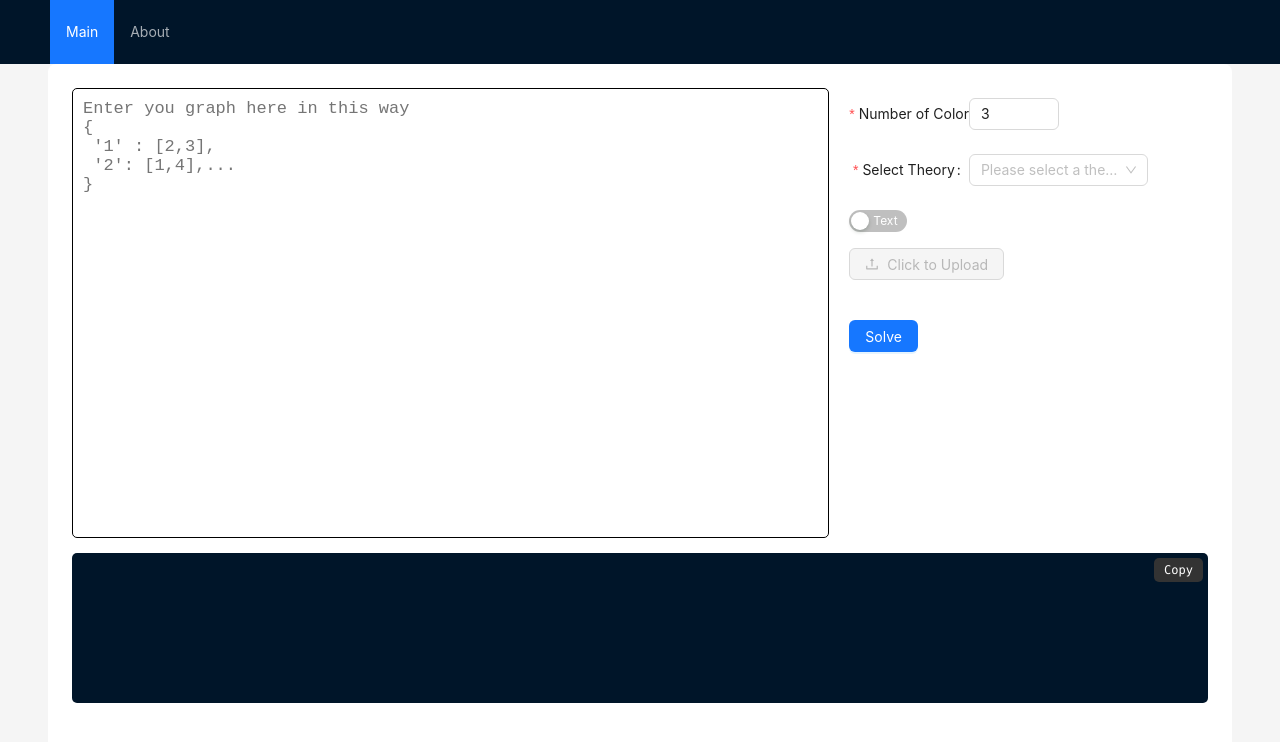
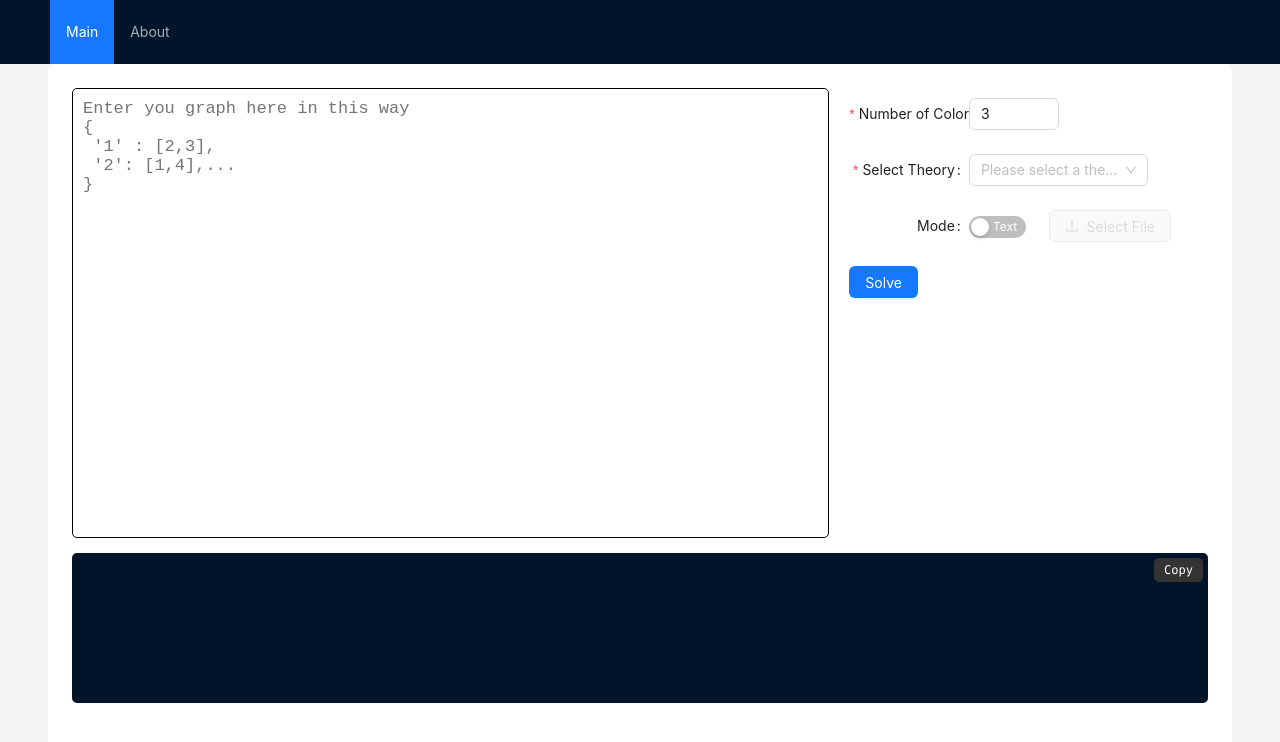
Before and after one commit to guretskiysemyon/k-colorable-reduction-web, a React (Create React App) app: page / in a window 1280 px wide. Shown: the top 742 px of the page. Built offline with nearby package versions, Linux system fonts and the light colour scheme.

Commit message:
Strat of File addition

```diff
--- a/src/Components/ContentComponent.jsx
+++ b/src/Components/ContentComponent.jsx
@@ -10,6 +10,8 @@ import useFetching from '../Hooks/useFetching';
 import { read } from 'graphlib-dot';
 import InputComponent from './InputComponents';
 import OutputComponent from './OutputComponent';
+import { message } from 'antd';
+
 
 const { Content} = Layout;
 
@@ -24,11 +26,7 @@ function ContentComponent() {
 
 
     const [inputGraph, setInputGraph] = useState(null)
-    // const [strGraph, setStrInputGraph] = useState("")
-    // const [inputData, setInputData] = useState({
-    //     numColors: 3,
-    //     theory : undefined
-    // })
+
     const [numColors, setNumColors] = useState(3)
     const [coloringGraph, setColoringGraph] = useState({
       numColors: 3,
@@ -80,34 +78,39 @@ function ContentComponent() {
       } catch(err) {
           setOutput('Invalid DOT format or other error parsing the file.');
           console.log('Error parsing DOT file:', err);
+          return null;
       }
     }
 
+    // Function to read file content
+    const readFileContent = (file, callback) => {
+      const reader = new FileReader();
+      reader.onload = e => {
+        callback(e.target.result);
+      };
+      reader.onerror = e => {
+        message.error('Failed to read file!');
+      };
+      reader.readAsText(file);
+    };
+
     async function createGraphAndFetchResult(strGraph, inputData) {
 
-      if (strGraph && inputData.numColors  && inputData.theory) {
+
       setOutput("")
       try {
         setNumColors(inputData.numColors)
         const parsedGraph = parse(strGraph);
         setInputGraph(parsedGraph);
-          //console.log(parsedGraph)
 
         await fetchGraph(strGraph, inputData.numColors, inputData.theory);
-          //console.log(fetchedData.solution)
 
-          // console.log(fetchedData)
-          // showResult(data);
-          // showResult(fetchedData); // Call showResult only when both conditions are met
-
-          //setFetchedData(data)
-          // Prepare the data to be sent
 
       } catch (err) {
           setOutput("Fail to connect to server!")
           console.log(err)
       }
-      }
+
     }
 
 
--- a/src/Components/InputComponents.jsx
+++ b/src/Components/InputComponents.jsx
@@ -17,14 +17,15 @@ function InputComponent({createAndFetch}) {
     const [strGraph, setStrInputGraph] = useState("")
     const [inputData, setInputData] = useState({
         numColors: defaultValue,
-        theory : undefined
+        theory : undefined,
+        mode: 'text',
+        file: undefined
     })
 
     useEffect(()=> {
         console.log(inputData)
-        if (inputData.numColors && inputData.theory && strGraph){
+        if (inputData.theory && strGraph){
             createAndFetch(strGraph, inputData)
-            //console.log("Called")
         }
 
     }, [inputData])
--- a/src/Components/ParametersForm.jsx
+++ b/src/Components/ParametersForm.jsx
@@ -1,126 +1,37 @@
-// import React, { useState } from "react";
-// import {
-//   Button,
-//   Cascader,
-//   DatePicker,
-//   Form,
-//   Input,
-//   InputNumber,
-//   Select,
-//   Switch,
-//   TreeSelect,
-// } from "antd";
-
-// const ParametersForm = ({ renderGraph, numColors, selectedTheory, setData}) => {
-//   const [componentSize, setComponentSize] = useState("default");
-
-
-
-
-//   const theories = ["LIA", "NLA",  "Array"]
-//   const onFormLayoutChange = ({ size }) => {
-//     setComponentSize(size);
-//   };
-
-//   const handleChangeTreory = (value) => {
-//     setData(prevState => ({
-//       ...prevState,
-//       theory: value
-//     }));
-//   };
-//   const handleChangeNumColor = (value) => {
-//     setData(prevState => ({
-//       ...prevState,
-//       numColors: value
-//     }));
-//   };
-
-//   const onFinish = values => {
-//     console.log('Received values of form: ', values);
-//   };
-
-
-//   return (
-//     <Form
-//       labelCol={{
-//         span: 5,
-//       }}
-//       wrapperCol={{
-//         span: 14,
-//       }}
-//       layout="horizontal"
-//       initialValues={{
-//         size: componentSize,
-//       }}
-//       onValuesChange={onFormLayoutChange}
-//       size={componentSize}
-//       style={{
-//         maxWidth: 600,
-//       }}
-//       onFinish={onFinish}
-//     >
-//       <Form.Item
-//         name="numColors"
-//         label="Number of Colors"
-//         labelCol={{ span: 8 }} // Increase the label column width
-//         wrapperCol={{ span: 8 }} // Adjust the wrapper column accordingly
-//       >
-//         <InputNumber
-//           min={1}
-//           max={10}
-//           defaultValue={3}
-//           onChange={handleChangeNumColor}
-//         />
-//       </Form.Item>
-//       <Form.Item
-//         name = "theory"
-//         label="Select Theory"
-//         labelCol={{ span: 8 }} // Increase the label column width
-//         wrapperCol={{ span: 12 }} // Adjust the wrapper column accordingly
-//         rules={[{ required: true, message: "Please select a theory!" }]}
-//         hasFeedback
-//       >
-//         <Select
-//           placeholder="Please select a theory" // This is the placeholder text
-//           allowClear // This allows the user to clear the selected value
-//           onChange={handleChangeTreory}
-//         >
-//           {theories.map( t =>
-//             <Select.Option key={t} value={t}>{t}</Select.Option>
-//           )}
-//         </Select>
-//       </Form.Item>
-
-//       <Form.Item label="Button">
-//         <Button onClick={renderGraph}>Solve</Button>
-//       </Form.Item>
-//     </Form>
-//   );
-// };
-// export default ParametersForm;
-
-
 import React, { useState } from "react";
-import { Button, Form, InputNumber, Select } from "antd";
+import { Button, Form, InputNumber, Select, Switch, Upload, Row, Col } from "antd";
+import { UploadOutlined } from '@ant-design/icons';
 import FileComponent from "./FileComponent";
 
-const ParametersForm = ({ setData}) => {
+const ParametersForm = ({ setData }) => {
   const [componentSize, setComponentSize] = useState("default");
-  const  defaultNumColors = 3;
+  const [isFileMode, setIsFileMode] = useState(false);
+  const defaultNumColors = 3;
 
   const theories = ["LIA", "NLA", "Array"];
   const onFormLayoutChange = ({ size }) => {
     setComponentSize(size);
   };
 
+  const onSwitchChange = (checked) => {
+    setIsFileMode(checked);
+  };
+
   const onFinish = values => {
+    console.log("called")
     setData({
       numColors: values.numColors,
-      theory : values.theory
+      theory: values.theory,
+      mode: isFileMode ? 'file' : 'text',
+      file: values.file,
     });
-    //console.log('Received values of form: ', values);
-    // createGraphObj();
   };
+
+
+  // const onFileChange = info => {
+  //   let newFileList = info.fileList.slice(-1); // Only keep the last file uploaded
+  //   setFileList(newFileList);
+  // };
 
   return (
     <Form
@@ -132,7 +43,6 @@ const ParametersForm = ({ setData}) => {
       size={componentSize}
       style={{ maxWidth: 600 }}
       onFinish={onFinish}
-
     >
       <Form.Item
         name="numColors"
@@ -141,7 +51,7 @@ const ParametersForm = ({ setData}) => {
         wrapperCol={{ span: 8 }}
         rules={[{ required: true, message: 'Please input the number of colors!', type: 'number', min: 1 }]}
       >
-        <InputNumber min={1} max={10}  />
+        <InputNumber min={1} max={10} />
       </Form.Item>
       <Form.Item
         name="theory"
@@ -154,8 +64,62 @@ const ParametersForm = ({ setData}) => {
           {theories.map(t => <Select.Option key={t} value={t}>{t}</Select.Option>)}
         </Select>
       </Form.Item>
-      <Form.Item>
-        <FileComponent/>
+      <Form.Item
+        label="Mode"
+        labelCol={{ span: 8 }}
+        wrapperCol={{ span: 16 }}
+      >
+        <Row align="middle" style={{ width: '100%' }}>
+          <Col span={8}>
+            <Switch
+              checkedChildren="File"
+              unCheckedChildren="Text"
+              onChange={onSwitchChange}
+              defaultChecked={false}
+              style={{ marginRight: 16 }}
+            />
+          </Col>
+          <Col span={16}>
+            <Form.Item
+              name="file"
+              valuePropName="fileList"
+              getValueFromEvent={e => (Array.isArray(e) ? e : e && e.fileList)}
+              dependencies={['file']}
+              rules={[
+                ({ getFieldValue }) => ({
+                  validator(_, value) {
+                    if (!isFileMode) {
+                      return Promise.resolve(); // No need to validate if not in file mode
+                    }
+                    if (value && value.length > 0) {
+                      return Promise.resolve(); // Validation passed
+                    }
+                    return Promise.reject(new Error('Please upload a file!')); // No file uploaded
+                  },
+                }),
+              ]}
+
+              noStyle
+            >
+              <Upload
+                name="file"
+                beforeUpload={() => false} // Prevent automatic upload
+                disabled={!isFileMode}
+                // onChange={onFileChange}
+                maxCount={1}
+                accept=".dot" // Only accept .dot files
+              >
+                <Button
+                  icon={<UploadOutlined />}
+                  disabled={!isFileMode}
+                  style={{ opacity: isFileMode ? 1 : 0.5 }}
+                >
+                  Select File
+                </Button>
+              </Upload>
+            </Form.Item>
+          </Col>
+        </Row>
       </Form.Item>
       <Form.Item>
         <Button type="primary" htmlType="submit">Solve</Button>
```
Lines whose indentation alone changed are shown as unchanged.
